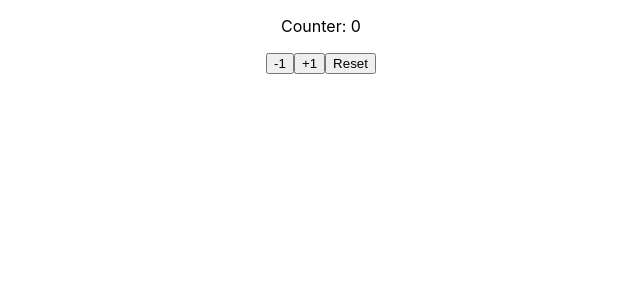
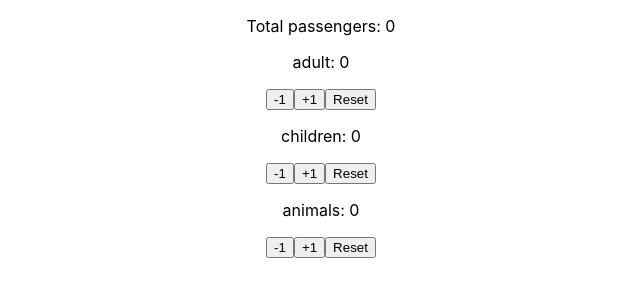
Before and after one commit to przemek-ycd/react-counter, a React (Create React App) app: page / in a window 1280 px wide. Shown: the top 300 px of the page, without its empty margins (319-959 px from the left). Built offline with nearby package versions, Linux system fonts and the light colour scheme.

Commit message:
implement passenger counters

```diff
--- a/src/App.js
+++ b/src/App.js
@@ -1,13 +1,20 @@
+import { useState } from "react";
 import "./App.css";
 import { Counter } from "./Counter";
 
 function App() {
+  const [adultCount, setAdultCount] = useState(0);
+  const [childrenCount, setChildrenCount] = useState(0);
+  const [animalsCount, setAnimalsCount] = useState(0);
+
   return (
     <div className="App">
       <header>
-        <p>
-          <Counter />
-        </p>
+        <p>Total passengers: {adultCount + childrenCount}</p>
+          <Counter onChange={setAdultCount} value={adultCount} tag="adult"/>
+          <Counter onChange={setChildrenCount} value={childrenCount} tag="children"/>
+          <Counter onChange={setAnimalsCount} value={animalsCount} tag="animals"/>
+
       </header>
     </div>
   );
--- a/src/Counter.js
+++ b/src/Counter.js
@@ -1,31 +1,26 @@
-import React, {useState} from 'react';
+import React from 'react';
+import { useState } from "react";
 
-export const Counter = () => {
+export const Counter = (props) => {
 
-  const [counter, setCounter] = useState(0);
+  const handleIncrement = () => {
+    props.onChange(props.value + 1);
+  }
 
-  const handleOperation = (operation) => {
-    switch (operation) {
-      case "increment":
-        setCounter(counter + 1);
-        break;
-      case "decrement":
-        counter === 0 ? setCounter(0) : setCounter(counter - 1)
-        break;
-      case "reset":
-        setCounter(0);
-        break;
-      default:
-        break
-    }
-  };
+  const handleDecrement = () => {
+    props.value === 0 ? props.onChange(0) : props.onChange(props.value - 1)
+  }
+
+  const handleReset = () => {
+    props.onChange(0);
+  }
 
   return (
     <div>
-      <p>Counter: {counter}</p>
-      <button onClick={() => handleOperation("decrement")}>-1</button>
-      <button onClick={() => handleOperation("increment")}>+1</button>
-      <button onClick={() => handleOperation("reset")}>Reset</button>
+      <p>{props.tag}: {props.value} </p>
+      <button onClick={handleDecrement}>-1</button>
+      <button onClick={handleIncrement}>+1</button>
+      <button onClick={handleReset}>Reset</button>
     </div>
   )
 }
```
